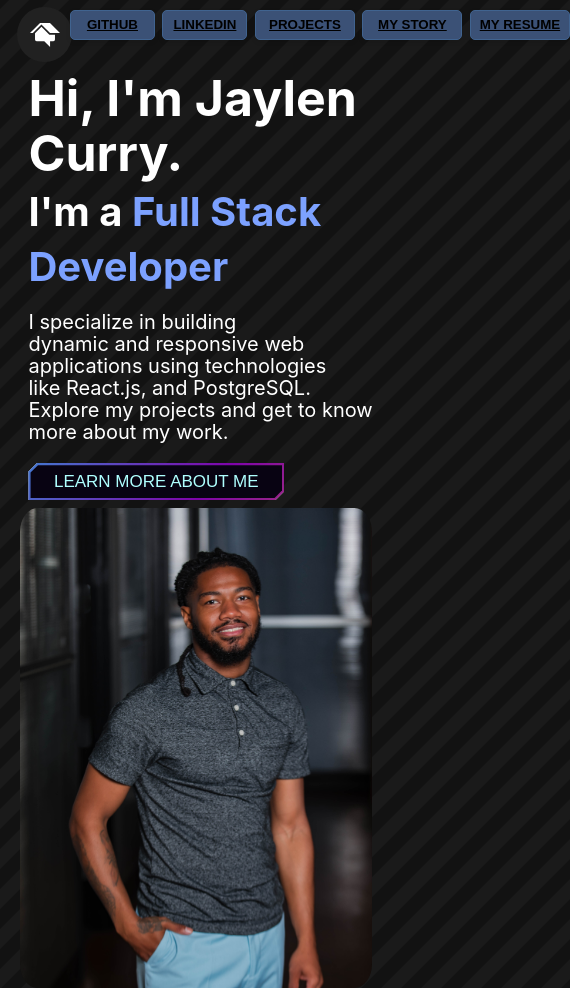
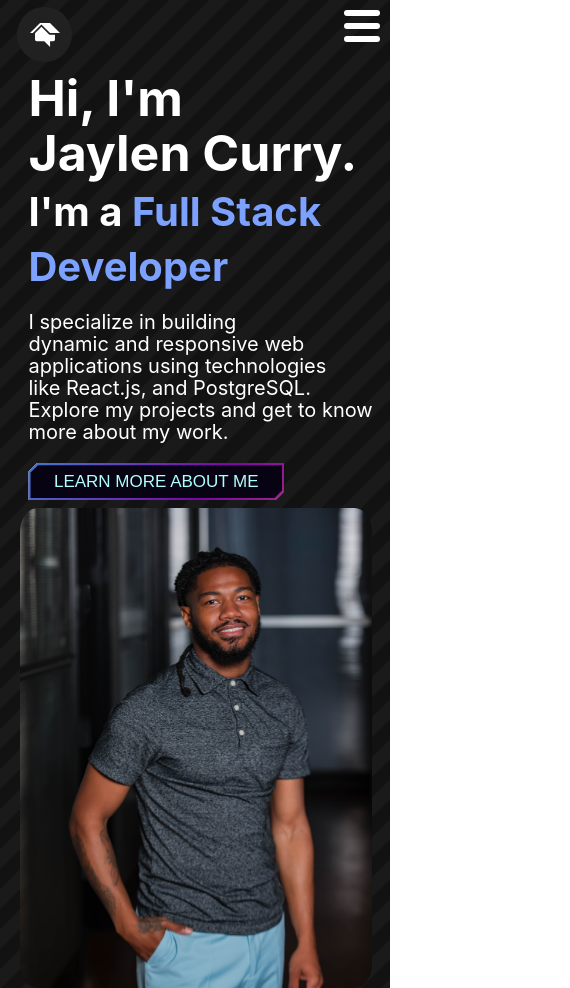
Before and after one commit to LeCurry24/MyPortfolio, a React (Vite) app: page / in a window 390 px wide. Shown: the whole page, 570 px wide, since content can reach past the window. Built offline with nearby package versions, Linux system fonts and the light colour scheme.

Commit message:
about page and project page are now phone useable

```diff
--- a/src/Components/AboutPage.module.css
+++ b/src/Components/AboutPage.module.css
@@ -5,7 +5,7 @@
 
 .boxCard {
   border-radius: 20px;
-  width: 100%;
+  width: 80%;
   margin-top: 5%;
   line-height: 1.5;
   font-weight: 500;
@@ -87,12 +87,11 @@ h4 {
   display: flex;
   flex-direction: column;
   justify-content: center;
+  align-items: center;
 
 }
 
-.ProgrammingSkills {
-  margin-right: 9%;
-}
+
 
 .SoftSkills {
   margin-top: 4%;
@@ -104,6 +103,7 @@ h4 {
   display: flex;
   flex-direction: column;
   justify-content: center;
+  align-items: center;
   gap: 2%;
   margin-top: 5%;
   margin-bottom: 5%;
--- a/src/Components/Exper.module.css
+++ b/src/Components/Exper.module.css
@@ -5,15 +5,17 @@
 
 
   .expCard {
-    border-radius: 20px;
+    /* border-radius: 20px; */
     /* background-color: rgba(58, 57, 57, 0.42); */
-    width: 100%;
+    width: 80%;
 
+    @media (width < 600px) {
+      width: 80%;
+    }
 
 
     .expInfo {
       display: flex;
-
       align-items: center;
       /* height: 40vh; */
 
@@ -26,6 +28,12 @@
   .schoolDate{
     display: flex;
     justify-content: space-between;
+
+
+    @media (width < 600px){
+      display: flex;
+      flex-direction: column;
+    }
   }
 
   .lage{
@@ -40,6 +48,11 @@
   .experDate{
     display: flex;
     justify-content: space-between;
+
+    @media (width < 600px) {
+      display: flex;
+      flex-direction: column;
+    }
   }
 
   .experience {
--- a/src/Components/Home.module.css
+++ b/src/Components/Home.module.css
@@ -4,6 +4,7 @@
   line-height: 1.1;
 
   .h1{
+    text-wrap: balance;
     font-size: 50px;
     color: white;
     margin: 0;
@@ -52,14 +53,7 @@
 
 
 
-@media screen and (max-width: 450px) {
-    .aboutPhoto{
-        height: 30%;
-        width: 90%;
-    }
 
-
-}
 
 
 
--- a/src/MyProjects/Projacts.module.css
+++ b/src/MyProjects/Projacts.module.css
@@ -1,4 +1,22 @@
-/* From Uiverse.io by LeCurry24 */
+/* projacts page edits */
+.projectPage {
+  margin-top: 5%;
+  display: flex;
+  justify-content: center;
+  gap: 5%;
+}
+
+@media (width < 600px){
+  .projectPage{
+    display: flex;
+    flex-direction: column;
+    align-items: center;
+  }
+}
+
+
+
+/* projects style card */
 .card {
   z-index: 1;
   --bg-card: hsl(240, 4%, 16%);
@@ -66,13 +84,7 @@
 }
 /*  */
 
-/* projacts page edits */
-.projectPage {
-  margin-top: 5%;
-  display: flex;
-  justify-content: center;
-  gap: 5%;
-}
+
 
 
 /* rose gala */
--- /dev/null
+++ b/src/Pages/DropDown.jsx
@@ -0,0 +1,51 @@
+import styles from "./DropDown.module.css";
+import { Link } from "react-router-dom";
+import React, { useState } from "react";
+import ExternalButton from "./ExternalButton";
+import Linkedin from "./Linkedin";
+
+const DropDown = () => {
+  const [menuOpen, setMenuOpen] = useState(false);
+
+  const showContent = () => setMenuOpen(!menuOpen);
+  return (
+    <>
+      <nav className={styles.nav}>
+        <div className={styles.menu} onClick={showContent}>
+          <span></span>
+          <span></span>
+          <span></span>
+        </div>
+        {menuOpen ? (
+          <>
+            <ul>
+              <li>
+                <button><ExternalButton/></button>
+              </li>
+              <li>
+                <button><Linkedin/></button>
+              </li>
+              <li>
+              <Link to={"/projact"}>
+            <button className={styles.resumeBtn}>Projects</button>
+          </Link>
+              </li>
+              <li>
+              <Link to={"/myStory"}>
+            <button className={styles.resumeBtn}>My Story</button>
+          </Link>
+              </li>
+              <li>
+              <Link to={"/resume"}>
+            <button className={styles.resumeBtn}>My Resume</button>
+          </Link>
+              </li>
+            </ul>
+          </>
+        ) : null}
+      </nav>
+    </>
+  );
+};
+
+export default DropDown;
--- /dev/null
+++ b/src/Pages/DropDown.module.css
@@ -0,0 +1,46 @@
+.nav{
+  display: flex;
+  flex-direction: column;
+  align-items: flex-end;
+
+
+  ul{
+
+      flex-direction: column;
+      width: 100%;
+      margin-bottom: 0.25rem;
+
+
+      li{
+          list-style: none;
+
+      }
+
+      .open{
+          display: flex;
+      }
+  }
+
+
+
+  .menu{
+      display: flex;
+      /* position: absolute;
+      top: 3rem;
+      right: 3rem; */
+      flex-direction: column;
+      justify-content: space-between;
+      width: 2.25rem;
+      height: 2rem;
+
+
+
+      span{
+          height: 0.4rem;
+          width: 100%;
+          background-color: white;
+          border-radius: 0.2rem;
+      }
+  }
+
+}
--- a/src/Pages/Layout.jsx
+++ b/src/Pages/Layout.jsx
@@ -3,6 +3,7 @@ import styles from "./Layout.module.css";
 import ExternalButton from "./ExternalButton";
 import Linkedin from "./Linkedin";
 import HomeBtn from "./HomeBtn";
+import DropDown from "./DropDown";
 
 const Layout = () => {
   return (
@@ -14,6 +15,9 @@ const Layout = () => {
               <HomeBtn />
             </button>
           </Link>
+        </div>
+        <div className={styles.dropDown}>
+          <DropDown/>
         </div>
         <div className={styles.rightSideBtn}>
           <button className={styles.resumeBtn}>
--- a/src/Pages/Layout.module.css
+++ b/src/Pages/Layout.module.css
@@ -118,6 +118,19 @@
 
 }
 
+@media (width < 600px){
+  .rightSideBtn{
+    display: none;
+  }
+}
+
+@media (width > 599px) {
+  .dropDown{
+    display: none;
+  }
+
+}
+
 .resumeBtn svg {
   color: rgb(6, 6, 6);
   width: 30px;
```
